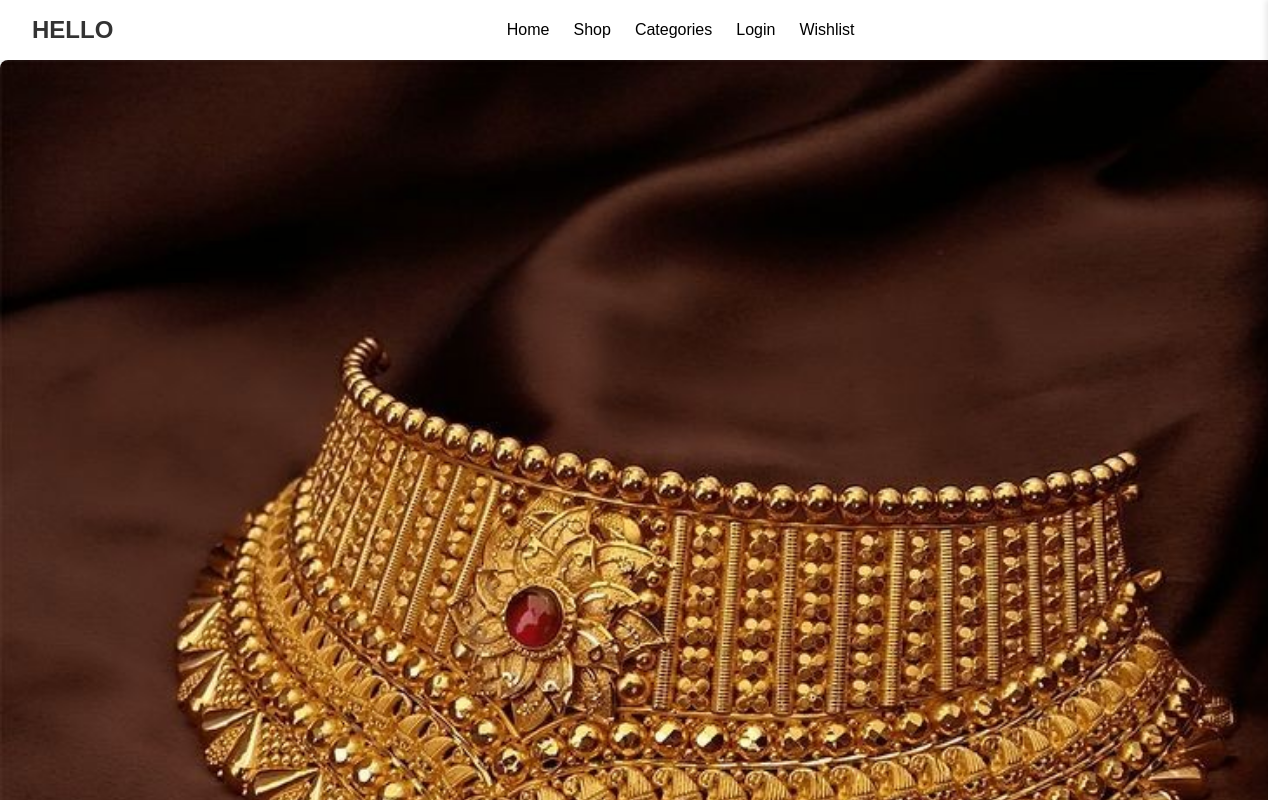
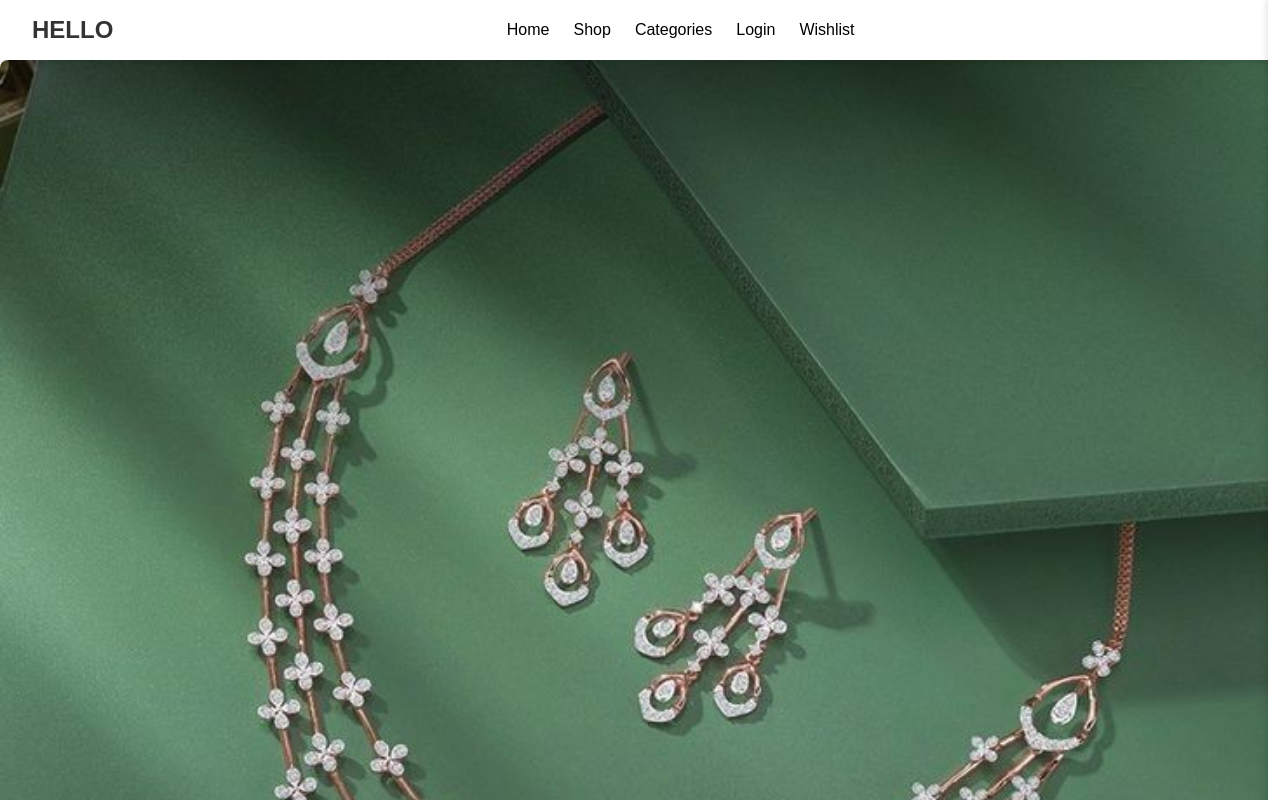
Before and after one commit to SwehaVijayakumar/Jewellery-shop, a React (Vite) app: page / in a window 1280 px wide. Shown: the top 800 px of the page. Built offline with nearby package versions, Linux system fonts and the light colour scheme.

Commit message:
Updated project

```diff
--- a/src/pages/Home.jsx
+++ b/src/pages/Home.jsx
@@ -23,7 +23,7 @@ const Home = () => {
   return (
     <div>
       <section className="banner">
-        <img src={base + "images/chain2.jpg"} alt="Banner" />
+        <img src={base + "images/neckchain.jpg"} alt="Banner" />
       </section>
 
       <section className="categories">
```
